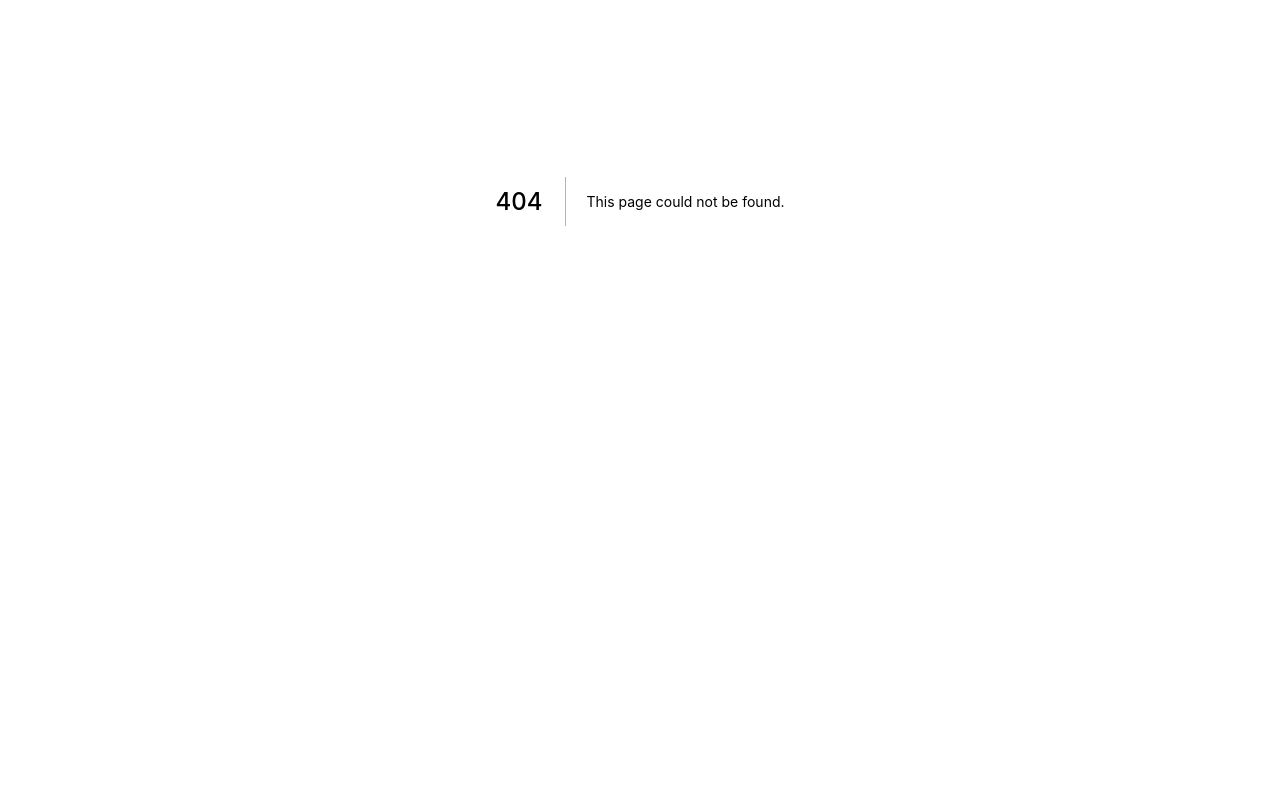
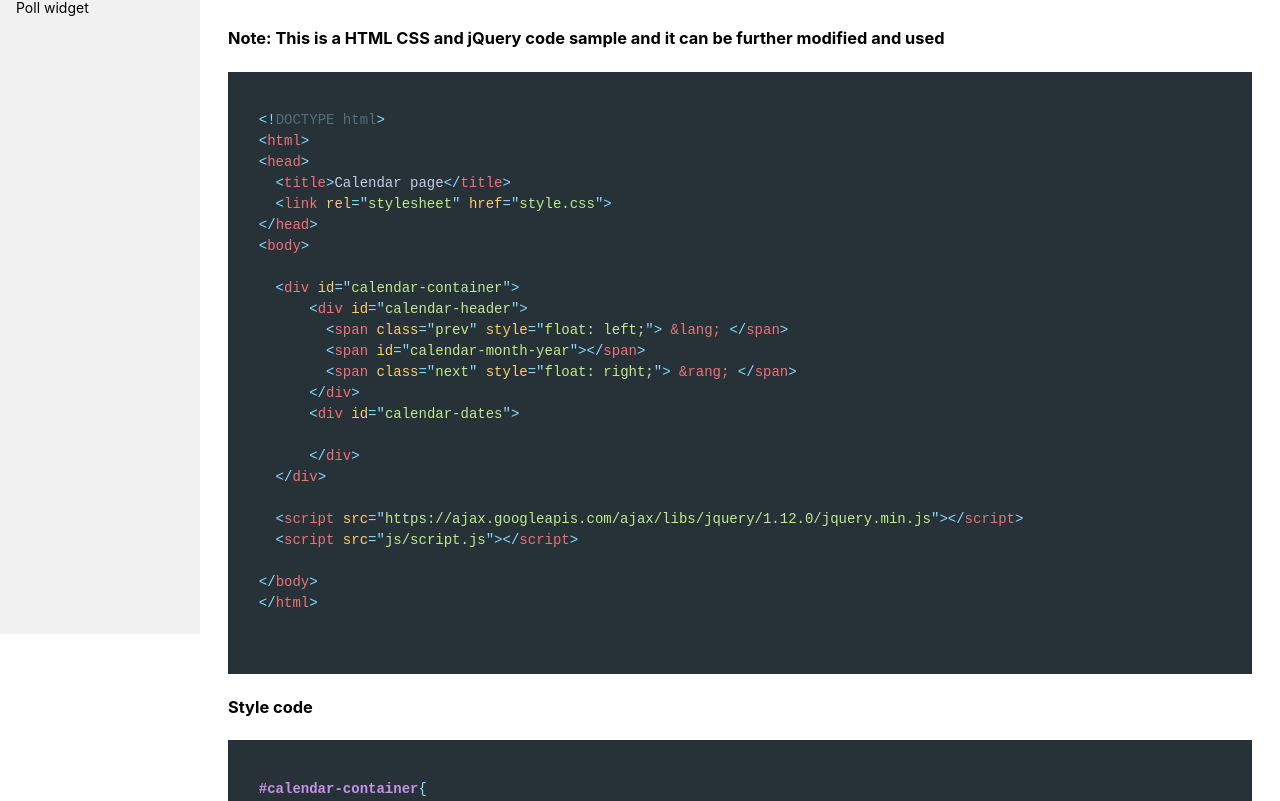
Before and after one commit to Ganpatkakar/React-Widgets, a Next.js app: page /home/calendar in a window 1280 px wide. Before the commit this address had no page. Shown: the part 199-1000 px from the top of the page. Before the commit the page ends 800 px from the top, so only its background shows below. Built offline with nearby package versions, Linux system fonts and the light colour scheme; no server answers.

Commit message:
Update the style of links, add calendar poll and typeahead widget

```diff
--- a/components/Navbar.module.scss
+++ b/components/Navbar.module.scss
@@ -10,6 +10,11 @@
   display: block;
   padding: 8px 16px;
 
+  > a {
+    color: inherit;
+    text-decoration: none;
+  }
+
   &:hover {
     background-color: #ddd;
     color: black;
--- a/components/Sidebar/index.js
+++ b/components/Sidebar/index.js
@@ -5,7 +5,10 @@ const Sidebar = () => {
   const sideNav = [
     { link: "/home/tooltip", name: "Tooltip" },
     {link: "/home/carousel", name: "Carousel"},
-    { link: "/home/datatable", name: "DataTable" }
+    { link: "/home/datatable", name: "DataTable" },
+    { link: "/home/calendar", name: "Calendar" },
+    { link: "/home/typeahead", name: "Typeahead" },
+    { link: "/home/poll", name: "Poll widget" },
   ];
   return (
     <div className={styles.sidebarContainer}>
--- a/components/Sidebar/sidebar.module.scss
+++ b/components/Sidebar/sidebar.module.scss
@@ -14,6 +14,11 @@
 
     .sidebarListItem {
       padding: 6px 8px 6px 16px;
+
+      > a {
+        color: inherit;
+        text-decoration: none;
+      }
     }
   }
 }
--- /dev/null
+++ b/pages/home/calendar.js
@@ -0,0 +1,284 @@
+import React from 'react';
+import { Prism as SyntaxHighlighter } from 'react-syntax-highlighter';
+import { materialOceanic } from 'react-syntax-highlighter/dist/cjs/styles/prism';
+import Layout from "../../components/Layout";
+
+export default function calendar() {
+  return (
+    <Layout>
+      <div>
+        <h2>Calendar Component, check at git repo</h2>
+        <p><a href="https://github.com/Ganpatkakar/Calendar" target="_blank" rel="noopener noreferrer">Calendar repo</a></p>
+        <p><a href="http://ganpatkakar.github.io/Calendar/" target="_blank" rel="noopener noreferrer">Calendar Sample</a></p>
+      </div>
+
+      <h3>Note: This is a HTML CSS and jQuery code sample and it can be further modified and used</h3>
+      <SyntaxHighlighter language="html" style={materialOceanic}>
+  {`
+  <!DOCTYPE html>
+  <html>
+  <head>
+    <title>Calendar page</title>
+    <link rel="stylesheet" href="style.css">
+  </head>
+  <body>
+
+    <div id="calendar-container">
+        <div id="calendar-header">
+          <span class="prev" style="float: left;"> &lang; </span>
+          <span id="calendar-month-year"></span>
+          <span class="next" style="float: right;"> &rang; </span>
+        </div>
+        <div id="calendar-dates">
+
+        </div>
+    </div>
+
+    <script src="https://ajax.googleapis.com/ajax/libs/jquery/1.12.0/jquery.min.js"></script>
+    <script src="js/script.js"></script>
+
+  </body>
+  </html>
+
+  `
+  }
+      </SyntaxHighlighter>
+
+      <h3>Style code</h3>
+      <SyntaxHighlighter language="css" style={materialOceanic}>
+  {
+    `
+  #calendar-container{
+      -moz-box-shadow:0px 3px 3px rgba(0, 0, 0, 0.25);
+      -webkit-box-shadow:0px 3px 3px rgba(0, 0, 0, 0.25);
+      margin:50px auto;
+      font: 13px/1.5 "Helvetica Neue", Helvatica, Arial, san-serif;
+      display:table;
+  }
+  #calendar-header {
+      cursor:default;
+      background: #cd310d;
+      background: -moz-linear-gradient(top, #b32b0c, #cd310d);
+      background: -webkit-gradient(linear, left top, left bottom, from(#b32b0c), to(#cd310d));
+      height: 34px;
+      position: relative;
+      color:#fff;
+      -webkit-border-top-left-radius: 5px;
+      -webkit-border-top-right-radius: 5px;
+      -moz-border-radius-topleft: 5px;
+      -moz-border-radius-topright: 5px;
+      border-top-left-radius: 5px;
+      border-top-right-radius: 5px;
+      font-weight:bold;
+      text-shadow:0px -1px 0 #87260C;
+      text-transform: uppercase;
+  }
+  #calendar-header span {
+      display:inline-block;
+      line-height:34px;
+  }
+  .prev {
+      left:0;
+      -webkit-border-top-left-radius: 5px;
+      -moz-border-radius-topleft: 5px;
+      border-top-left-radius: 5px;
+      border-right:1px solid #ae2a0c;
+  }
+  .next {
+      right:0;
+      top:0;
+      border-left:1px solid #ae2a0c;
+      -webkit-border-top-right-radius: 5px;
+      -moz-border-radius-topright: 5px;
+      border-top-right-radius: 5px;
+  }
+  .prev , .next {
+      width:24px;
+      text-align:center;
+      position:absolute;
+  }
+  #calendar-month-year{
+      letter-spacing: 1px;
+      width: 100%;
+      text-align: center;
+  }
+  #calendar-dates table {
+      background:#fff;
+      border-collapse:collapse;
+  }
+  #calendar-dates td {
+      color:#2b2b2b;
+      width:30px;
+      height:30px;
+      line-height:30px;
+      text-align:center;
+      border:1px solid #e6e6e6;
+      cursor:default;
+  }
+  #calendar-dates td {
+      font-size:90%;
+      color:#9e9e9e;
+  }
+  #calendar-dates .days {
+      text-transform: uppercase;
+      font-size: 90%;
+      color: #424040;
+      font-weight: bold;
+  }
+  #calendar-dates table tr td{
+      padding: 5px;
+  }
+  #calendar-dates .current{
+    color: red;
+  }
+    `
+  }
+      </SyntaxHighlighter>
+
+      <h3>Javascript Code</h3>
+
+      <SyntaxHighlighter language="javascript" style={materialOceanic}>
+  {`
+  (function(){
+    var date = new Date();
+    month_name = ['Jan', 'Feb', 'Mar', 'Aprl', 'May', 'June', 'Jul', 'Aug', 'Sep', 'Oct', 'Nov', 'Dec'];
+    day_name = ['Sun', 'Mon', 'Tue', 'Wed', 'Thu', 'Fri', 'Sat'];
+    month = date.getMonth();
+    //console.log(month);
+    year = date.getFullYear();
+    //console.log(year);
+
+    $('.prev').on('click', function(){
+      //alert('prev');
+      var prev = 'prev';
+      siwtchMonth(prev);
+    })
+
+    $('.next').on('click', function(){
+      //alert('next');
+      var next = 'next';
+      siwtchMonth(next);
+    })
+
+    /*On next and previous button click calendar for prevois months*/
+    function siwtchMonth(next_prev){
+      //console.log(next_prev);
+      if(next_prev == 'prev'){
+        if(month == 0){
+          month = 11;
+          year = year - 1;
+        }else {
+          month = month - 1;
+          year = year;
+        }
+      }else{
+        if(month == 11){
+          month = 0;
+          year = year + 1;
+        }else {
+          month = month + 1;
+          year = year;
+        }
+      }
+
+      first_date = month_name[month] + " " + 1 + " " + year;
+      //console.log(first_date);
+      tempdate = new Date(first_date).toDateString();
+      //console.log(tempdate);
+      first_day = tempdate.substring(0, 3);
+      //console.log(first_day);
+      day_no = day_name.indexOf(first_day);
+      //console.log(day_no);
+      days = new Date(year, month+1, 0).getDate();
+      //console.log(days);
+
+      month_year = month_name[month] + " " + year;
+
+      $('#calendar-month-year').html(month_year);
+
+      var calendar = get_calendar(day_no, days, month, year);
+
+      $('#calendar-dates').html(calendar);
+
+    }
+
+    /*On page load calendar*/
+    first_date1 = month_name[month] + " " + 1 + " " + year;
+    tempdate1 = new Date(first_date1).toDateString();
+    first_day1 = tempdate1.substring(0, 3);
+    day_no1 = day_name.indexOf(first_day1);
+    days1 = new Date(year, month+1, 0).getDate();
+    var calendar = get_calendar(day_no1, days1, month, year);
+    $('#calendar-dates').html(calendar);
+    month_year = month_name[month] + " " + year;
+    $('#calendar-month-year').html(month_year);
+
+    function get_calendar(day_no, days, month, year){
+
+      var date = new Date();
+      var mon = date.getMonth()
+      var y = date.getFullYear();
+
+      var table = '<table id="calendar">';
+      var tr = '<tr>';
+
+      //create first row as day first name
+      for (var c = 0; c < 7 ; c++){
+        tr +='<td>' + "SMTWTFS"[c] +'</td>';
+      }
+      tr += '</tr>'
+      table += tr;
+
+      tr = '<tr>';
+      var c;
+      for(c = 0; c < 7; c++){
+        if(c == day_no){
+          break;
+        }
+        tr +='<td >' + "" +'</td>';
+      }
+
+      var count = 1;
+      for( ; c < 7; c++){
+        if(count == date.getDate() && month == mon && year == y){
+          tr +='<td id="' + count+ "-" + (month + 1) + "-"+ year +'" class="current days">' + count +'</td>';
+        }else{
+          tr +='<td id="' + count+ "-" + (month + 1) + "-"+ year +'" class=" days">' + count +'</td>';
+        }
+        count++;
+      }
+      tr += '</tr>'
+      table += tr;
+
+      for(var c = 3; c < 8; c++){
+        var tr = '<tr>';
+        for (var i = 0; i < 7; i++) {
+
+          if(count > days){
+            tr += '</tr>'
+            table += tr + '</table>';
+            return table;
+          }
+
+          if(count == date.getDate() && month == mon && year == y){
+            tr +='<td id="' + count+ "-" + (month + 1) + "-"+ year +'" class="current days">' + count +'</td>';
+          }else{
+            tr +='<td id="' + count+ "-" + (month + 1) + "-"+ year +'" class="days">' + count +'</td>';
+          }
+          count ++;
+        }
+        tr += '</tr>'
+        table += tr;
+      }
+
+      table += '</table>';
+      return table;
+      }
+
+    })();
+  `
+  }
+      </SyntaxHighlighter>
+    </ Layout>
+  )
+}
--- /dev/null
+++ b/pages/home/typeahead.js
@@ -0,0 +1,6 @@
+import React from 'react';
+import Layout from '../../components/Layout';
+
+export default function typeahead() {
+  return <Layout>Type ahead widget</Layout>;
+}
--- a/styles/globals.css
+++ b/styles/globals.css
@@ -5,11 +5,6 @@ body {
   font-family: -apple-system, BlinkMacSystemFont, Segoe UI, Roboto, Oxygen,
     Ubuntu, Cantarell, Fira Sans, Droid Sans, Helvetica Neue, sans-serif;
   font-size: 14px;
-}
-
-a {
-  color: inherit;
-  text-decoration: none;
 }
 
 * {
```
Also changed, not shown: pages/home/poll.js (added, +8 -0 lines).
